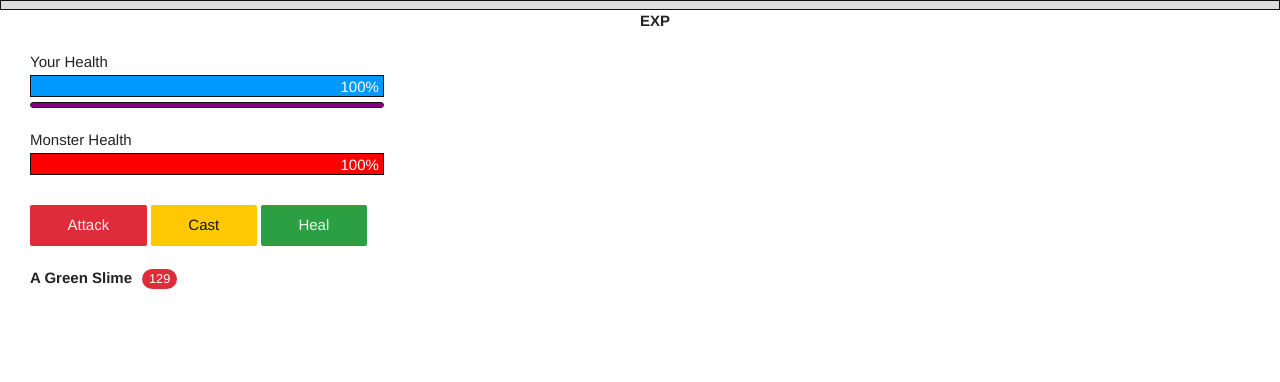
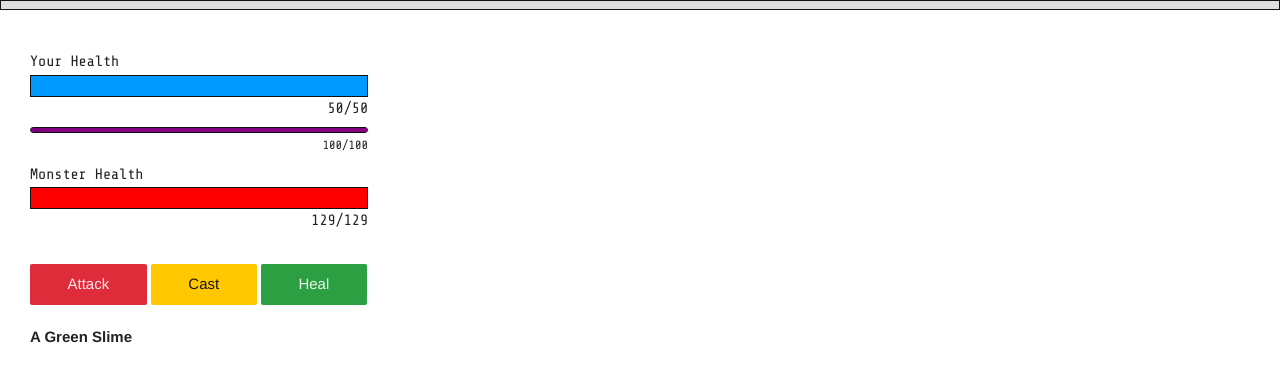
Before and after one commit to JonScottLee/monstergame-2, a plain HTML site: page index.html in a window 1280 px wide. Both pictures are taken after a click on the button "Fight Monster". Drawn offline with nearby package versions, Linux system fonts and the light colour scheme.

Commit message:
Changed UI to include 00/11 style indicators.

```diff
--- a/css/seige.css
+++ b/css/seige.css
@@ -1,10 +1,22 @@
 body {
 	padding: 50px 30px 30px;
 }
+	.info {
+		width: 338px;
+		font-family: 'Share Tech Mono';
+	}
 	#fight--monster,
 	#fight--attack,
 	#fight--cast {
 		margin-bottom: 20px;
+	}
+	#player-info__hp,
+	#monster-info__hp {
+		overflow: hidden;
+	}
+	#player-info--fatigue,
+	#monster-info__hp {
+		margin-bottom: 30px;
 	}
 	#resurrect {
 		display: none;
@@ -33,10 +45,10 @@ body {
 		font-size: 20px;
 		text-shadow: 1px 1px 2px red;
 	}
-	#player-info--hp {
+	#player-info__hp {
 		margin-bottom: 5px;
 	}
-	#monster-info--hp {
+	#monster-info__hp {
 		display: none;
 	}
 	#fight--attack,
@@ -50,13 +62,14 @@ body {
 		color: red;
 	}
 
-/*--------------*/
-/* Progress Bar */
-/*--------------*/
+/*---------------*/
+/* Progress Bars */
+/*---------------*/
 .progress-bar {
-    width: 354px;
+    width: auto;
     height: 22px;
     border: 1px solid #111;
+    font-size: 0;
 }
 
 .progress-bar div {
@@ -74,12 +87,13 @@ body {
 	.progress-bar--player div {
 		background-color: #0099ff;
 	}
-.progress-bar--monster {
-	background-color: #292929;
-	margin-bottom: 30px;
-}
-	.progress-bar--monster div {
-		background-color: red;
+	.player-info__hp-count,
+	.player-info__fatigue-count,
+	.monster-info__hp-count {
+		float: right
+	}
+	.player-info__fatigue-count {
+		font-size: 12px;
 	}
 .progress-bar--exp {
 	position: absolute;
@@ -103,11 +117,19 @@ body {
 	background-color: #292929;
 	border-radius: 5px;
 	height: 6px;
-	margin-bottom: 20px;
 }
 	.progress-bar--player-fatigue div {
-		background-color: purple
+		background-color: purple;
+		font-size: 0;
 	}
+/* Monster */
+.progress-bar--monster {
+	background-color: #292929;
+}
+	.progress-bar--monster div {
+		background-color: red;
+	}
+
 
 .shake {
 	width: 100%;
--- a/index.html
+++ b/index.html
@@ -4,20 +4,24 @@
 		<link rel="stylesheet" href="css/kube.css" />
 		<link rel="stylesheet" href="css/cssshake.min.css" />
 		<link rel="stylesheet" href="css/seige.css" />
+		<link href='http://fonts.googleapis.com/css?family=Share+Tech+Mono' rel='stylesheet' type='text/css'>
 	</head>
 	<body>
 		<div class="info">
 			<div>Your Health</div>
-			<div id="player-info--hp">
+			<div id="player-info__hp">
 				<div id="progressBar--player" class="progress-bar progress-bar--player"><div></div></div>
+				<div class="player-info__hp-count"></div>
 			</div>
 			<div id="player-info--fatigue">
 				<div id="progressBar--player-fatigue" class="progress-bar progress-bar--player-fatigue"><div></div></div>
+				<div class="player-info__fatigue-count"></div>
 			</div>
 
-			<div id="monster-info--hp">
+			<div id="monster-info__hp">
 				<div>Monster Health</div>
 				<div id="progressBar--monster" class="progress-bar progress-bar--monster"><div></div></div>
+				<div class="monster-info__hp-count"></div>
 			</div>
 		</div>
 
--- a/js/seige.js
+++ b/js/seige.js
@@ -72,7 +72,7 @@ heroGame.fight = (function () {
         $('#fight-info').empty();
         $('#monster-info').empty().append(monsterInfo);
 
-        $('#monster-info--hp').show();
+        $('#monster-info__hp').show();
         heroGame.utilities.progress(100, $('.progress-bar--monster'));
     }
 
@@ -100,9 +100,11 @@ heroGame.fight = (function () {
             healAmount = heroGame.utilities.getRandomInt(hero.maxHP * .3, hero.maxHP * .5),
             $fightInfo = $('#fight-info');
 
-        if (typeof monsterTimeout !== 'number') {
         hero.currentHP += healAmount;
         hero.fatigue -= 10;
+
+        // Update fatigue counter
+        $('.player-info__fatigue-count').text(hero.fatigue + '/100');
 
         if (hero.currentHP > hero.maxHP) hero.currentHP = hero.maxHP;
         heroGame.utilities.progress((hero.currentHP / hero.maxHP) * 100, $('.progress-bar--player'), 600);
@@ -110,11 +112,14 @@ heroGame.fight = (function () {
 
         $fightInfo.append('<div class="heal">You heal yourself for ' + healAmount + ' </div>');
 
+        if (typeof $.data(window, 'monster') !== 'undefined') {
             var monsterTimeout = setTimeout(function () {
                 doMonsterHit();
                 clearTimeout(monsterTimeout);
             }, 650);
         }
+
+        $('.player-info__hp-count').text(hero.currentHP + '/' + hero.maxHP);
 
         if (hero.fatigue < 10) {
             $('#heal').prop('disabled', true);
@@ -186,6 +191,8 @@ heroGame.fight = (function () {
                 EXPEarned : EXPEarned,
                 items : ['Sword', 'Ring']
             });
+
+            $.removeData(window, 'monster');
         }
     }
 
@@ -267,6 +274,7 @@ heroGame.events = (function () {
 
             percentHPRemaining < 0 ? 0 : percentHPRemaining;
             heroGame.utilities.progress(parseInt(((this.currentHP / this.maxHP) * 100), 10) , $('.progress-bar--player'));
+            $('.player-info__hp-count').text(this.currentHP + '/' + this.maxHP);
         },
         updateEXP : function (lootEXP) {
             this.EXP += lootEXP;
@@ -286,10 +294,19 @@ heroGame.events = (function () {
             this.currentHP = this.maxHP;
             this.EXPCap = this.level * 100;
 
-            $('.exp-bar__label').append(levelUpText);
+            $('#fight-info').append('<h5>You gained a level!</h5><p>Health restored!</p>');
 
             // Update bar to full
             heroGame.utilities.progress(100 , $('.progress-bar--player'), 600);
+
+            // Update HP text to full
+            $('.player-info__hp-count').text(hero.currentHP + '/' + hero.maxHP);
+
+            // Update fatigue
+            this.fatigue = 100;
+            heroGame.utilities.progress(100, $('.progress-bar--player-fatigue'));
+            $('.player-info__hp-fatigue').text(hero.fatigue + '/100');
+
             // Update EXP bar to 0
             setTimeout(function () {
                 heroGame.utilities.progress(0, $('.progress-bar--exp'), 600);
@@ -303,8 +320,8 @@ heroGame.events = (function () {
         this.type = 'monster';
         this.level = 5;
         this.battleStats = {
-            minDMG : 10,
-            maxDMG : 23,
+            minDMG : 6,
+            maxDMG : 12,
             speed: 10
         },
         this.maxHP = heroGame.utilities.getRandomInt(this.level * 20, this.level * 40);
@@ -317,8 +334,11 @@ heroGame.events = (function () {
             var HPRemaining = this.currentHP -= heroDMG,
                 percentHPRemaining = parseInt((this.currentHP / this.maxHP) * 100, 10);
 
+            if (HPRemaining < 0) HPRemaining = 0;
+
             percentHPRemaining < 0 ? 0 : percentHPRemaining;
             heroGame.utilities.progress(parseInt(((this.currentHP / this.maxHP) * 100), 10) , $('.progress-bar--monster'));
+            $('.monster-info__hp-count').text(HPRemaining+ '/' + this.maxHP);
         }
     }
 
@@ -329,6 +349,7 @@ heroGame.events = (function () {
             monster = $.data(window, 'monster', new Monster());
 
             heroGame.fight.appendMonsterInfo(hero, monster);
+            $('.monster-info__hp-count').text(monster.currentHP + '/' + monster.maxHP);
 
             $('#fight--attack, #fight--cast').fadeIn(100);
         });
@@ -367,12 +388,17 @@ heroGame.events = (function () {
 
         heroGame.utilities.progress(100, $('.progress-bar--player'));
         heroGame.utilities.progress(100, $('.progress-bar--player-fatigue'));
+        $('.player-info__hp-count').text(hero.currentHP + '/' + hero.maxHP);
+        $('.player-info__fatigue-count').text(hero.fatigue + '/' + 100);
 
         setInterval(function () {
             hero.fatigue += 10;
 
+            if (hero.fatigue >=  10) $('#heal').prop('disabled', false);
             if (hero.fatigue > 100) hero.fatigue = 100;
+
             heroGame.utilities.progress(hero.fatigue, $('.progress-bar--player-fatigue'), 500);
+            $('.player-info__fatigue-count').text(hero.fatigue + '/100');
         }, 10000);
     }
 
```
Lines whose indentation alone changed are shown as unchanged.
